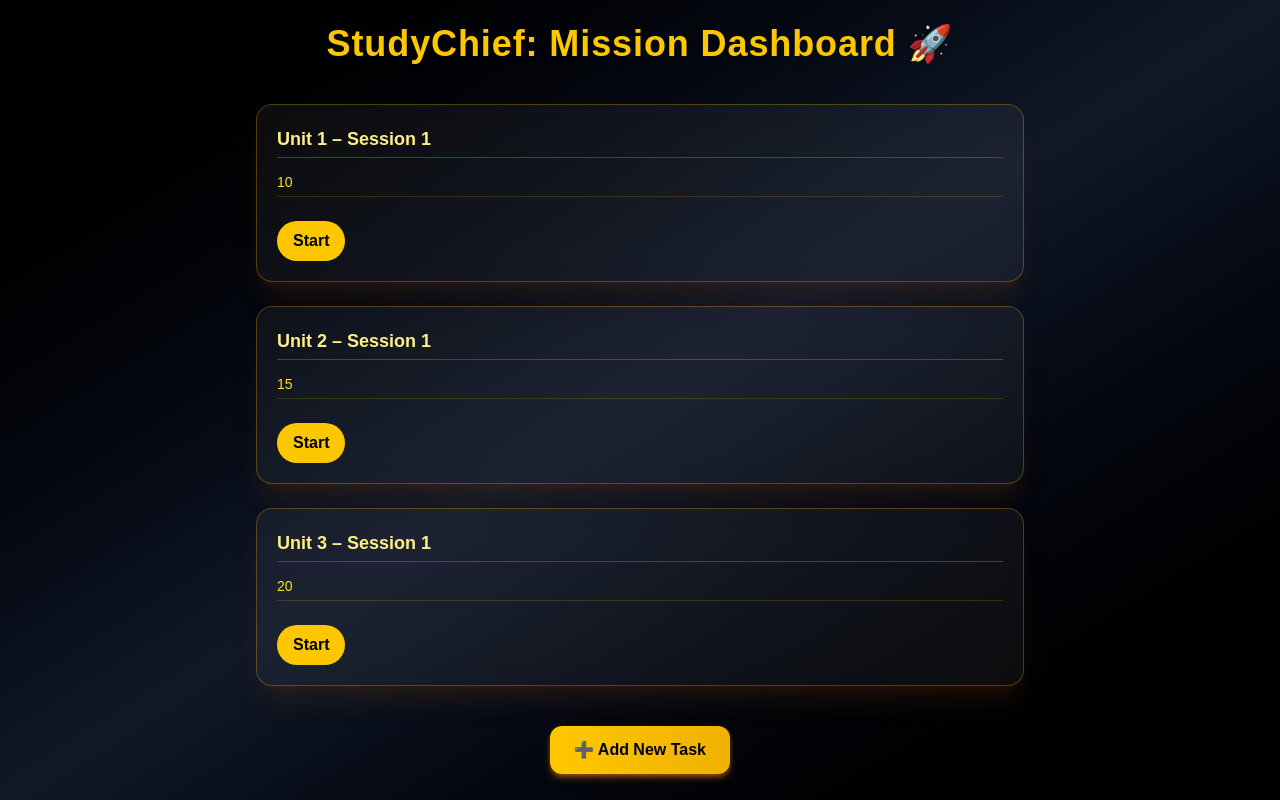
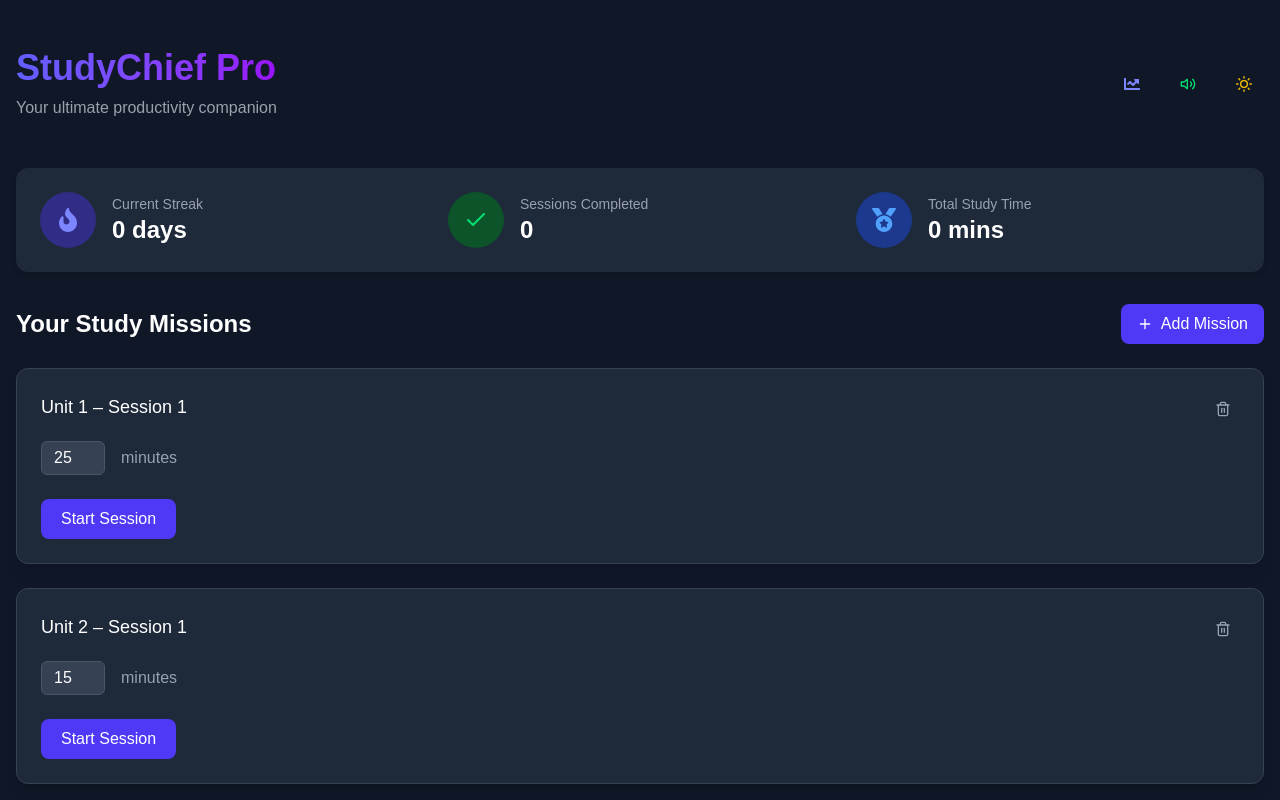
Before and after one commit to Sid-2655/StudyChief, a Next.js app: page / in a window 1280 px wide. Shown: the top 800 px of the page. Built offline with nearby package versions, Linux system fonts and the light colour scheme.

Commit message:
Update index.js

```diff
--- a/pages/index.js
+++ b/pages/index.js
@@ -1,45 +1,88 @@
-import { useState, useEffect } from 'react';
+import { useState, useEffect, useRef } from 'react';
+import { FiPlay, FiPause, FiRefreshCw, FiTrash2, FiCheck, FiPlus, FiSettings, FiVolume2, FiVolumeX, FiMoon, FiSun } from 'react-icons/fi';
+import { FaFire, FaMedal, FaChartLine } from 'react-icons/fa';
+import { motion, AnimatePresence } from 'framer-motion';
 
-export default function StudyChief() {
-  const [missions, setMissions] = useState([
-    { task: 'Unit 1 – Session 1', duration: 10 },
-    { task: 'Unit 2 – Session 1', duration: 15 },
-    { task: 'Unit 3 – Session 1', duration: 20 },
-  ]);
+export default function StudyChiefPro() {
+  // Core State
+  const [missions, setMissions] = useState(() => {
+    if (typeof window !== 'undefined') {
+      const saved = localStorage.getItem('missions');
+      return saved ? JSON.parse(saved) : [
+        { id: 1, task: 'Unit 1 – Session 1', duration: 25, completed: false },
+        { id: 2, task: 'Unit 2 – Session 1', duration: 15, completed: false },
+        { id: 3, task: 'Unit 3 – Session 1', duration: 30, completed: false },
+      ];
+    }
+    return [];
+  });
+
   const [activeIndex, setActiveIndex] = useState(null);
   const [timeLeft, setTimeLeft] = useState(0);
+  const [isRunning, setIsRunning] = useState(false);
+  const [completedSessions, setCompletedSessions] = useState([]);
+  const [showSettings, setShowSettings] = useState(false);
+  const [darkMode, setDarkMode] = useState(true);
+  const [soundEnabled, setSoundEnabled] = useState(true);
+  const [streak, setStreak] = useState(0);
+  const [showAnalytics, setShowAnalytics] = useState(false);
+  const audioRef = useRef(null);
 
+  // Sound Effects
   useEffect(() => {
-    if (typeof window !== 'undefined') {
-      const savedMissions = localStorage.getItem('missions');
-      if (savedMissions) {
-        setMissions(JSON.parse(savedMissions));
+    audioRef.current = new Audio('https://assets.mixkit.co/sfx/preview/mixkit-alarm-digital-clock-beep-989.mp3');
+  }, []);
+
+  // Persistence
+  useEffect(() => {
+    localStorage.setItem('missions', JSON.stringify(missions));
+    localStorage.setItem('darkMode', JSON.stringify(darkMode));
+    localStorage.setItem('soundEnabled', JSON.stringify(soundEnabled));
+  }, [missions, darkMode, soundEnabled]);
+
+  // Timer Logic
+  useEffect(() => {
+    let timer;
+    if (isRunning && timeLeft > 0) {
+      timer = setInterval(() => {
+        setTimeLeft(prev => prev - 1);
+      }, 1000);
+    } else if (timeLeft === 0 && isRunning) {
+      if (soundEnabled && audioRef.current) {
+        audioRef.current.play();
+      }
+      setIsRunning(false);
+      if (activeIndex !== null) {
+        completeMission(activeIndex);
       }
     }
-  }, []);
+    return () => clearInterval(timer);
+  }, [timeLeft, isRunning, activeIndex, soundEnabled]);
 
+  // Streak Calculation
   useEffect(() => {
-    if (typeof window !== 'undefined') {
-      localStorage.setItem('missions', JSON.stringify(missions));
+    const today = new Date().toDateString();
+    const lastSession = completedSessions[completedSessions.length - 1]?.date;
+    if (lastSession === today) {
+      setStreak(prev => prev + 1);
+    } else if (lastSession && new Date(lastSession).getDate() !== new Date(today).getDate() - 1) {
+      setStreak(0);
     }
-  }, [missions]);
+  }, [completedSessions]);
 
-  useEffect(() => {
-    let timer;
-    if (activeIndex !== null && timeLeft > 0) {
-      timer = setInterval(() => setTimeLeft((prev) => prev - 1), 1000);
-    } else if (timeLeft === 0 && activeIndex !== null) {
-      setActiveIndex(null);
-    }
-    return () => clearInterval(timer);
-  }, [timeLeft, activeIndex]);
-
+  // Core Functions
   const startTimer = (index) => {
     setActiveIndex(index);
     setTimeLeft(missions[index].duration * 60);
+    setIsRunning(true);
+  };
+
+  const pauseTimer = () => {
+    setIsRunning(false);
   };
 
   const stopTimer = () => {
+    setIsRunning(false);
     setActiveIndex(null);
     setTimeLeft(0);
   };
@@ -50,96 +93,275 @@ export default function StudyChief() {
     }
   };
 
+  const completeMission = (index) => {
+    const updated = [...missions];
+    updated[index].completed = true;
+    setMissions(updated);
+    setCompletedSessions(prev => [...prev, {
+      task: missions[index].task,
+      duration: missions[index].duration,
+      date: new Date().toISOString()
+    }]);
+    setActiveIndex(null);
+  };
+
+  const addMission = () => {
+    const newId = missions.length > 0 ? Math.max(...missions.map(m => m.id)) + 1 : 1;
+    setMissions([...missions, { id: newId, task: 'New Task', duration: 25, completed: false }]);
+  };
+
+  const deleteMission = (id) => {
+    setMissions(missions.filter(mission => mission.id !== id));
+    if (activeIndex !== null && missions[activeIndex].id === id) {
+      stopTimer();
+    }
+  };
+
   const formatTime = (secs) => {
     const m = String(Math.floor(secs / 60)).padStart(2, '0');
     const s = String(secs % 60).padStart(2, '0');
     return `${m}:${s}`;
   };
 
-  const handleTaskChange = (index, value) => {
-    const updated = [...missions];
-    updated[index].task = value;
-    setMissions(updated);
+  const calculateTotalStudyTime = () => {
+    return completedSessions.reduce((total, session) => total + session.duration, 0);
   };
 
-  const handleDurationChange = (index, value) => {
+  // UI Components
+  const MissionCard = ({ mission, index }) => (
+    <motion.div
+      initial={{ opacity: 0, y: 20 }}
+      animate={{ opacity: 1, y: 0 }}
+      exit={{ opacity: 0, x: -20 }}
+      className={`p-6 rounded-xl border transition-all duration-300 ${darkMode ? 'bg-gray-800 border-gray-700' : 'bg-white border-gray-200'} shadow-lg hover:shadow-xl`}
+    >
+      <div className="flex justify-between items-start">
+        <input
+          value={mission.task}
+          onChange={(e) => {
             const updated = [...missions];
-    updated[index].duration = parseInt(value) || 0;
+            updated[index].task = e.target.value;
             setMissions(updated);
-  };
+          }}
+          className={`w-full text-lg font-medium focus:outline-none ${darkMode ? 'bg-gray-800 text-white' : 'bg-white text-gray-900'}`}
+        />
+        <button
+          onClick={() => deleteMission(mission.id)}
+          className={`p-2 rounded-full ${darkMode ? 'hover:bg-gray-700' : 'hover:bg-gray-100'}`}
+        >
+          <FiTrash2 className={darkMode ? 'text-gray-400' : 'text-gray-600'} />
+        </button>
+      </div>
 
-  const addMission = () => {
-    setMissions([...missions, { task: 'New Task', duration: 10 }]);
-  };
+      <div className="flex items-center mt-4 space-x-4">
+        <input
+          type="number"
+          value={mission.duration}
+          onChange={(e) => {
+            const value = parseInt(e.target.value) || 0;
+            if (value > 0 && value <= 120) {
+              const updated = [...missions];
+              updated[index].duration = value;
+              setMissions(updated);
+            }
+          }}
+          className={`w-16 px-3 py-1 rounded-md border ${darkMode ? 'bg-gray-700 border-gray-600 text-white' : 'bg-white border-gray-300 text-gray-900'}`}
+          min="1"
+          max="120"
+        />
+        <span className={darkMode ? 'text-gray-400' : 'text-gray-600'}>minutes</span>
+      </div>
+
+      <div className="flex justify-between items-center mt-6">
+        {activeIndex === index ? (
+          <div className="flex items-center space-x-3">
+            <button
+              onClick={isRunning ? pauseTimer : () => setIsRunning(true)}
+              className={`p-3 rounded-full ${isRunning ? 'bg-yellow-500 text-white' : 'bg-green-500 text-white'}`}
+            >
+              {isRunning ? <FiPause size={18} /> : <FiPlay size={18} />}
+            </button>
+            <span className={`text-xl font-mono ${darkMode ? 'text-white' : 'text-gray-900'}`}>
+              {formatTime(timeLeft)}
+            </span>
+            <button
+              onClick={resetTimer}
+              className="p-3 rounded-full bg-blue-500 text-white"
+            >
+              <FiRefreshCw size={18} />
+            </button>
+            <button
+              onClick={stopTimer}
+              className="p-3 rounded-full bg-red-500 text-white"
+            >
+              <FiCheck size={18} />
+            </button>
+          </div>
+        ) : (
+          <button
+            onClick={() => startTimer(index)}
+            className={`px-5 py-2 rounded-lg font-medium ${darkMode ? 'bg-indigo-600 hover:bg-indigo-700' : 'bg-indigo-500 hover:bg-indigo-600'} text-white transition-colors`}
+          >
+            Start Session
+          </button>
+        )}
+        {mission.completed && (
+          <span className={`px-3 py-1 rounded-full text-sm ${darkMode ? 'bg-green-900 text-green-300' : 'bg-green-100 text-green-800'}`}>
+            Completed
+          </span>
+        )}
+      </div>
+    </motion.div>
+  );
 
   return (
-    <div className="min-h-screen bg-gradient-to-br from-black via-gray-900 to-black text-yellow-300 p-6 font-sans">
-      <h1 className="text-4xl font-extrabold text-center mb-10 text-yellow-400 tracking-wide drop-shadow-md">
-        StudyChief: Mission Dashboard 🚀
+    <div className={`min-h-screen transition-colors duration-300 ${darkMode ? 'bg-gray-900 text-white' : 'bg-gray-50 text-gray-900'}`}>
+      <div className="container mx-auto px-4 py-12">
+        {/* Header */}
+        <header className="flex justify-between items-center mb-12">
+          <div>
+            <h1 className="text-4xl font-bold bg-gradient-to-r from-indigo-500 to-purple-600 bg-clip-text text-transparent">
+              StudyChief Pro
             </h1>
+            <p className={`mt-2 ${darkMode ? 'text-gray-400' : 'text-gray-600'}`}>
+              Your ultimate productivity companion
+            </p>
+          </div>
 
-      <div className="grid gap-6 max-w-3xl mx-auto">
-        {missions.map((m, idx) => (
-          <div
-            key={idx}
-            className="p-5 rounded-2xl border border-yellow-500/30 backdrop-blur-md bg-white/5 shadow-xl shadow-yellow-900/20 space-y-3 transition duration-300 hover:scale-[1.01]"
+          <div className="flex space-x-4">
+            <button
+              onClick={() => setShowAnalytics(!showAnalytics)}
+              className={`p-3 rounded-full ${darkMode ? 'hover:bg-gray-800' : 'hover:bg-gray-100'} transition-colors`}
+              title="Analytics"
             >
-            <input
-              value={m.task}
-              onChange={(e) => handleTaskChange(idx, e.target.value)}
-              className="w-full bg-transparent text-lg text-yellow-200 font-semibold focus:outline-none border-b border-yellow-500/30 pb-1"
-              placeholder="Enter task"
-            />
-            <input
-              type="number"
-              value={m.duration}
-              onChange={(e) => handleDurationChange(idx, e.target.value)}
-              className="w-full bg-transparent text-sm text-yellow-300 border-b border-yellow-500/20 focus:outline-none pb-1"
-              placeholder="Duration (min)"
-            />
-            <div className="flex justify-between items-center pt-3">
+              <FaChartLine className={darkMode ? 'text-indigo-400' : 'text-indigo-600'} />
+            </button>
             <button
-                onClick={() => startTimer(idx)}
-                disabled={activeIndex === idx}
-                className={`px-4 py-2 rounded-full font-semibold transition-all duration-300 ${
-                  activeIndex === idx
-                    ? 'bg-yellow-700 text-black cursor-not-allowed'
-                    : 'bg-yellow-400 text-black hover:bg-yellow-300'
-                }`}
+              onClick={() => setSoundEnabled(!soundEnabled)}
+              className={`p-3 rounded-full ${darkMode ? 'hover:bg-gray-800' : 'hover:bg-gray-100'} transition-colors`}
+              title={soundEnabled ? "Sound On" : "Sound Off"}
             >
-                {activeIndex === idx ? 'Running...' : 'Start'}
+              {soundEnabled ? (
+                <FiVolume2 className={darkMode ? 'text-green-400' : 'text-green-600'} />
+              ) : (
+                <FiVolumeX className={darkMode ? 'text-red-400' : 'text-red-600'} />
+              )}
             </button>
-              {activeIndex === idx && (
-                <span className="text-lg font-mono animate-pulse">⏱ {formatTime(timeLeft)}</span>
+            <button
+              onClick={() => setDarkMode(!darkMode)}
+              className={`p-3 rounded-full ${darkMode ? 'hover:bg-gray-800' : 'hover:bg-gray-100'} transition-colors`}
+              title={darkMode ? "Light Mode" : "Dark Mode"}
+            >
+              {darkMode ? (
+                <FiSun className="text-yellow-400" />
+              ) : (
+                <FiMoon className="text-gray-700" />
               )}
-              {activeIndex === idx && (
-                <button
-                  onClick={stopTimer}
-                  className="ml-2 px-4 py-2 rounded-full font-semibold bg-red-600 text-white hover:bg-red-500"
-                >
-                  Stop
             </button>
-              )}
-              {activeIndex === idx && (
-                <button
-                  onClick={resetTimer}
-                  className="ml-2 px-4 py-2 rounded-full font-semibold bg-blue-600 text-white hover:bg-blue-500"
-                >
-                  Reset
-                </button>
-              )}
+          </div>
+        </header>
+
+        {/* Stats Bar */}
+        <div className={`mb-8 p-6 rounded-xl ${darkMode ? 'bg-gray-800' : 'bg-white'} shadow-md grid grid-cols-1 md:grid-cols-3 gap-6`}>
+          <div className="flex items-center space-x-4">
+            <div className={`p-4 rounded-full ${darkMode ? 'bg-indigo-900' : 'bg-indigo-100'}`}>
+              <FaFire className={`text-2xl ${darkMode ? 'text-indigo-400' : 'text-indigo-600'}`} />
+            </div>
+            <div>
+              <p className={`text-sm ${darkMode ? 'text-gray-400' : 'text-gray-600'}`}>Current Streak</p>
+              <p className="text-2xl font-bold">{streak} days</p>
             </div>
           </div>
+
+          <div className="flex items-center space-x-4">
+            <div className={`p-4 rounded-full ${darkMode ? 'bg-green-900' : 'bg-green-100'}`}>
+              <FiCheck className={`text-2xl ${darkMode ? 'text-green-400' : 'text-green-600'}`} />
+            </div>
+            <div>
+              <p className={`text-sm ${darkMode ? 'text-gray-400' : 'text-gray-600'}`}>Sessions Completed</p>
+              <p className="text-2xl font-bold">{completedSessions.length}</p>
+            </div>
+          </div>
+
+          <div className="flex items-center space-x-4">
+            <div className={`p-4 rounded-full ${darkMode ? 'bg-blue-900' : 'bg-blue-100'}`}>
+              <FaMedal className={`text-2xl ${darkMode ? 'text-blue-400' : 'text-blue-600'}`} />
+            </div>
+            <div>
+              <p className={`text-sm ${darkMode ? 'text-gray-400' : 'text-gray-600'}`}>Total Study Time</p>
+              <p className="text-2xl font-bold">{calculateTotalStudyTime()} mins</p>
+            </div>
+          </div>
+        </div>
+
+        {/* Analytics Panel */}
+        {showAnalytics && (
+          <motion.div
+            initial={{ opacity: 0, height: 0 }}
+            animate={{ opacity: 1, height: 'auto' }}
+            exit={{ opacity: 0, height: 0 }}
+            className={`mb-8 p-6 rounded-xl ${darkMode ? 'bg-gray-800' : 'bg-white'} shadow-md overflow-hidden`}
+          >
+            <h3 className="text-xl font-bold mb-4">Your Study Analytics</h3>
+            {completedSessions.length > 0 ? (
+              <div className="space-y-4">
+                <div className={`p-4 rounded-lg ${darkMode ? 'bg-gray-700' : 'bg-gray-100'}`}>
+                  <h4 className="font-medium mb-2">Recent Sessions</h4>
+                  <ul className="space-y-2">
+                    {completedSessions.slice(0, 5).map((session, i) => (
+                      <li key={i} className="flex justify-between">
+                        <span>{session.task}</span>
+                        <span>{session.duration} mins</span>
+                      </li>
+                    ))}
+                  </ul>
+                </div>
+                {/* More analytics can be added here */}
+              </div>
+            ) : (
+              <p className={`py-4 ${darkMode ? 'text-gray-400' : 'text-gray-600'}`}>Complete your first session to see analytics</p>
+            )}
+          </motion.div>
+        )}
+
+        {/* Missions List */}
+        <div className="mb-8">
+          <div className="flex justify-between items-center mb-6">
+            <h2 className="text-2xl font-bold">Your Study Missions</h2>
+            <button
+              onClick={addMission}
+              className={`flex items-center space-x-2 px-4 py-2 rounded-lg ${darkMode ? 'bg-indigo-600 hover:bg-indigo-700' : 'bg-indigo-500 hover:bg-indigo-600'} text-white transition-colors`}
+            >
+              <FiPlus />
+              <span>Add Mission</span>
+            </button>
+          </div>
+
+          <AnimatePresence>
+            {missions.length > 0 ? (
+              <div className="grid gap-6">
+                {missions.map((mission, index) => (
+                  <MissionCard key={mission.id} mission={mission} index={index} />
                 ))}
               </div>
+            ) : (
+              <motion.div
+                initial={{ opacity: 0 }}
+                animate={{ opacity: 1 }}
+                className={`p-8 text-center rounded-xl ${darkMode ? 'bg-gray-800' : 'bg-white'} shadow-md`}
+              >
+                <p className={`text-lg ${darkMode ? 'text-gray-400' : 'text-gray-600'}`}>No missions yet. Add your first study session!</p>
+              </motion.div>
+            )}
+          </AnimatePresence>
+        </div>
 
-      <div className="text-center pt-10">
-        <button
-          onClick={addMission}
-          className="px-6 py-3 bg-gradient-to-r from-yellow-400 to-yellow-500 hover:from-yellow-300 hover:to-yellow-400 text-black font-bold rounded-xl transition-all duration-300 shadow-md shadow-yellow-800"
-        >
-          ➕ Add New Task
-        </button>
+        {/* Footer */}
+        <footer className={`mt-12 pt-6 border-t ${darkMode ? 'border-gray-800' : 'border-gray-200'} text-center`}>
+          <p className={darkMode ? 'text-gray-500' : 'text-gray-600'}>
+            StudyChief Pro © {new Date().getFullYear()} • Built with ❤️ for productive minds
+          </p>
+        </footer>
       </div>
     </div>
   );
```
Lines whose indentation alone changed are shown as unchanged.
